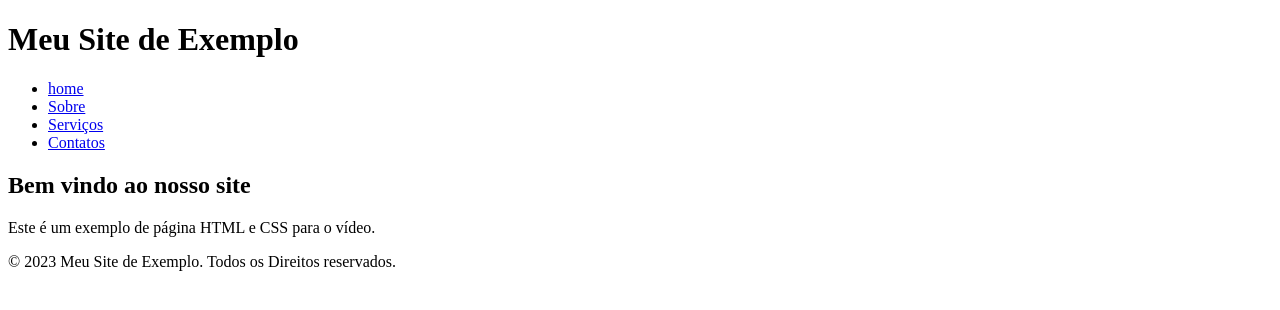
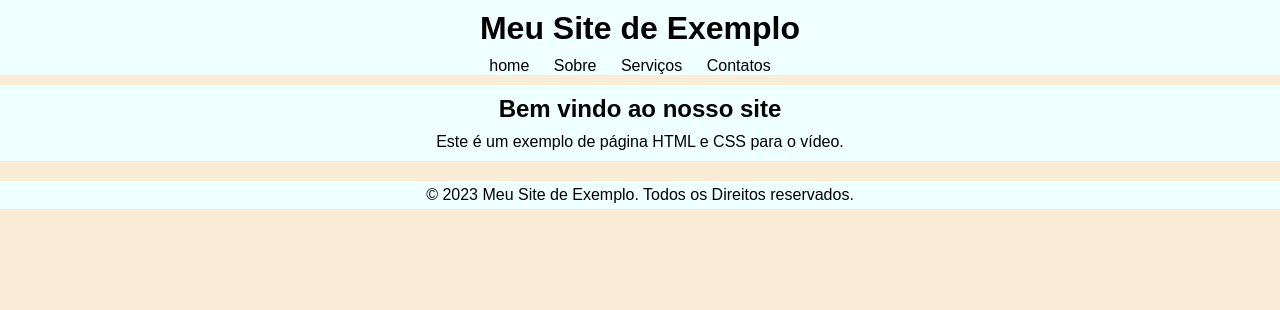
Before and after one commit to Beto2Franca/Outro-teste-Git, a plain HTML site: page index.html in a window 1280 px wide. Drawn offline with Linux system fonts and the light colour scheme.

Commit message:
primeiro commit

```diff
--- a/index.html
+++ b/index.html
@@ -5,6 +5,7 @@
     <meta http-equiv="X-UA-Compatible" content="IE=edge">
     <meta name="viewport" content="width=device-width, initial-scale=1.0">
     <title>Exemplo HTML e CSS</title>
+    <link rel="stylesheet" href="style.css">
 </head>
 <body>
     <header>
--- /dev/null
+++ b/style.css
@@ -0,0 +1,53 @@
+*{
+    margin: 0;
+    padding: 0;
+    box-sizing: border-box;
+}
+body{
+    font-family: Arial, Helvetica, sans-serif;
+    background-color: antiquewhite;
+}
+header{
+    background-color: azure;
+    padding: 10px;
+    text-align: center;
+}
+
+nav ul{
+    list-style-type: none;
+    background-color: azure;
+    text-align: center;
+
+
+
+}
+nav li{
+    display: inline;
+    margin-right: 20px;
+
+
+}
+li a {
+    text-decoration: none;
+    color: black;
+}
+
+.conteudo{
+    background-color: azure;
+    margin-top: 10px;
+    padding: 10px;
+}
+h2{
+    text-align: center;
+    padding-bottom: 10px;
+}
+.conteudo > p{
+    text-align: center;
+}
+
+footer{
+    background-color: azure;
+    margin-top: 20px;
+    text-align: center;
+    padding: 5px;
+}
```
